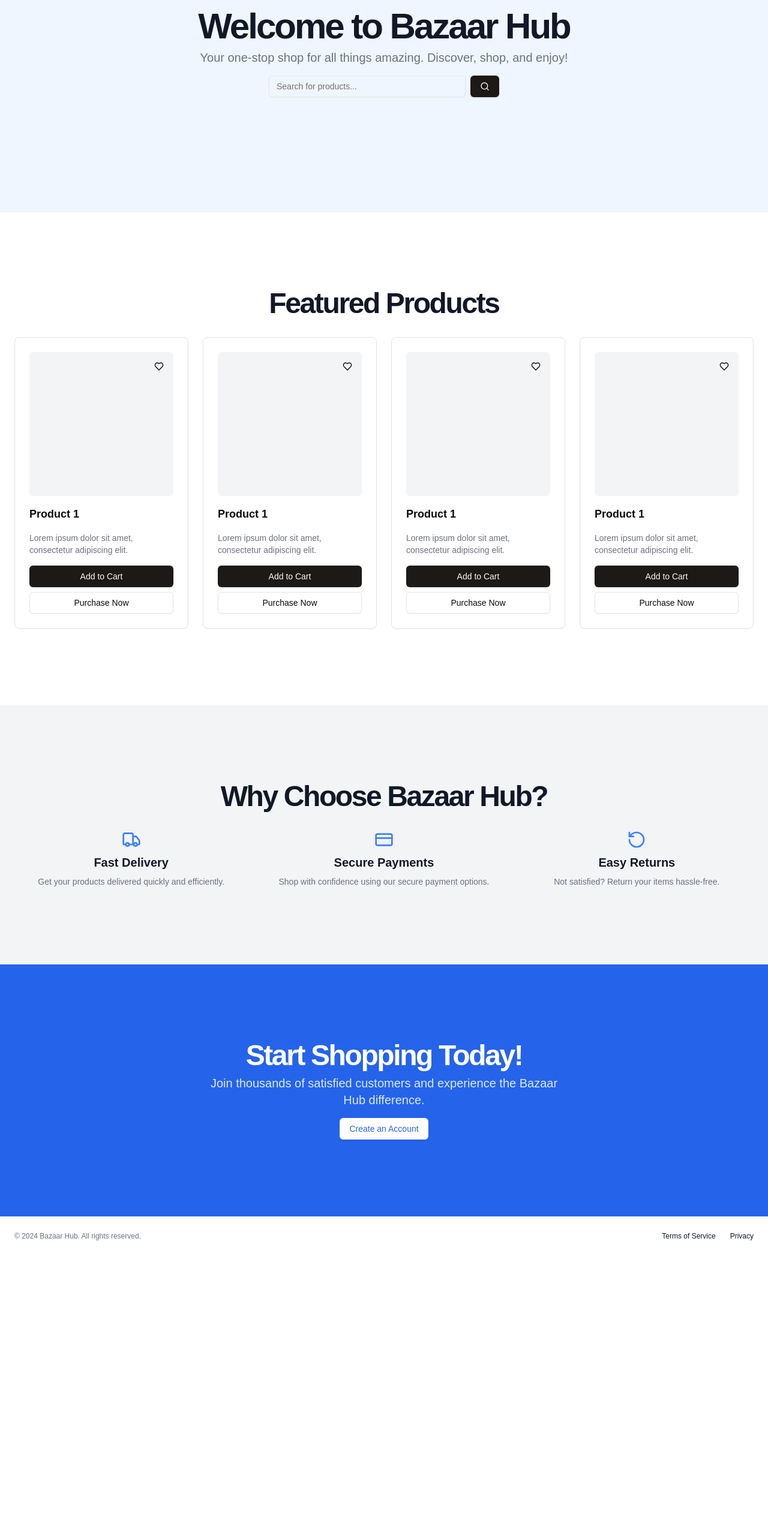
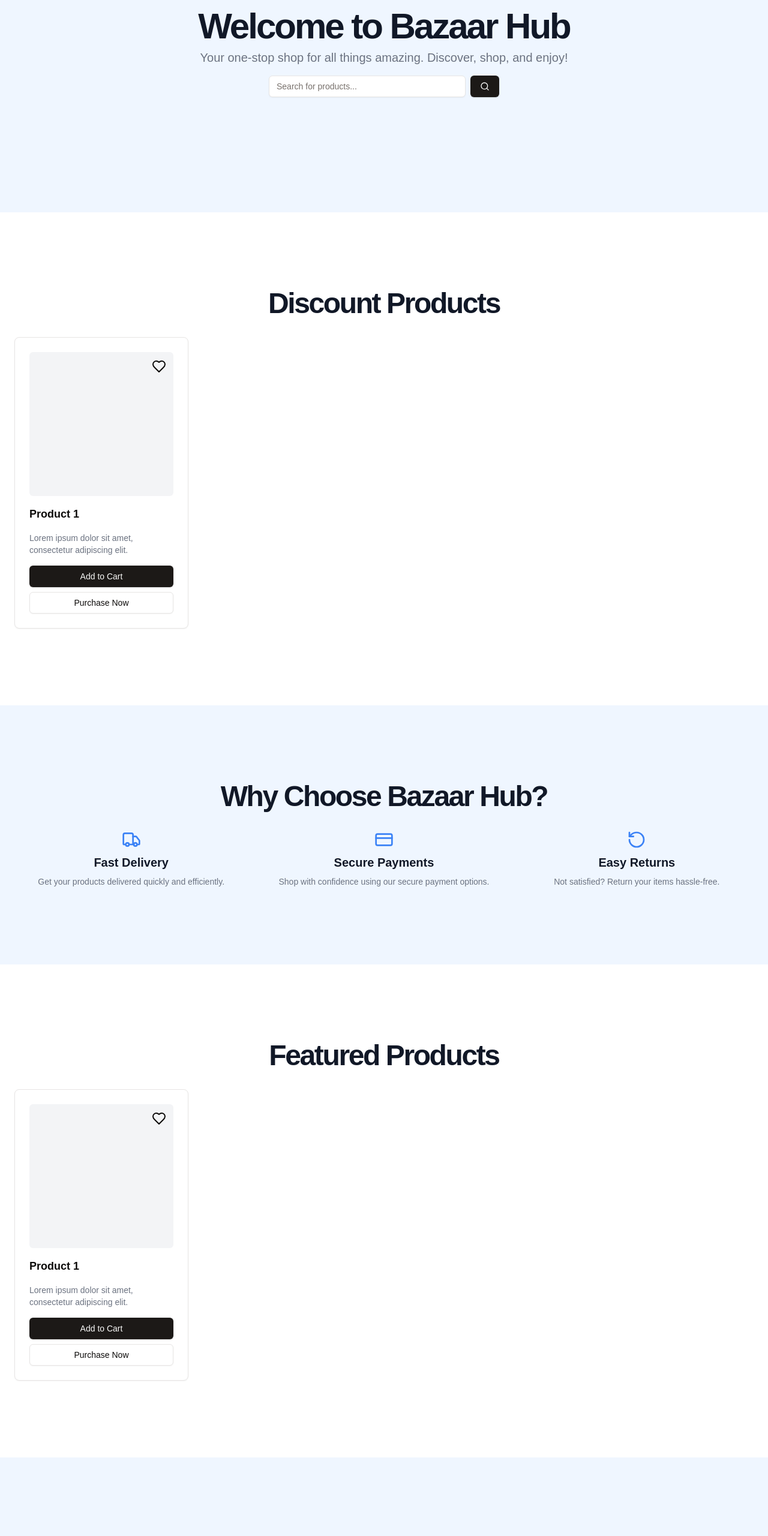
Before and after one commit to Sujal-Gaha/mern-app, a Next.js app in the folder frontend/: page / in a window 1280 px wide. Shown: the part 234-2795 px from the top of the page at 60% size. Before the commit the page ends 2327 px from the top, so only its background shows below. Built offline with nearby package versions, Linux system fonts and the light colour scheme.

Commit message:
added dark mode

```diff
--- a/frontend/src/app/page.tsx
+++ b/frontend/src/app/page.tsx
@@ -1,15 +1,15 @@
 import { WelcomeComponent } from "@/components/welcome";
-import { useProductComponents } from "@/components/product-containter";
 import { Banner } from "@/components/banner";
 import { JoinRegister } from "@/components/join-register";
+import { ProductContainer } from "@/components/product-containter";
 
 export default function Home() {
-  const { ProductContainerComponent } = useProductComponents();
   return (
     <main className="flex-1">
       <WelcomeComponent />
-      {ProductContainerComponent}
+      <ProductContainer container_title="Discount Products" data={["data1"]} />
       <Banner />
+      <ProductContainer container_title="Featured Products" data={["asdl"]} />
       <JoinRegister />
     </main>
   );
--- a/frontend/src/components/banner.tsx
+++ b/frontend/src/components/banner.tsx
@@ -1,9 +1,8 @@
 import { CreditCard, RotateCcw, Truck } from "lucide-react";
-import React from "react";
 
 export const Banner = () => {
   return (
-    <section className="w-full py-12 md:py-24 lg:py-32 bg-gray-100 flex items-center justify-center">
+    <section className="w-full py-12 md:py-24 lg:py-32 bg-light dark:bg-dark flex items-center justify-center">
       <div className="container px-4 md:px-6">
         <h2 className="text-3xl font-bold tracking-tighter sm:text-5xl text-center mb-8">
           Why Choose Bazaar Hub?
--- a/frontend/src/components/join-register.tsx
+++ b/frontend/src/components/join-register.tsx
@@ -4,14 +4,14 @@ import { Button } from "./ui/button";
 export const JoinRegister = () => {
   const { registerPath } = getAppsPath();
   return (
-    <section className="w-full py-12 md:py-24 lg:py-32 bg-blue-600 text-white flex justify-center items-center">
+    <section className="w-full py-12 md:py-24 lg:py-32 bg-light dark:bg-dark flex justify-center items-center">
       <div className="container px-4 md:px-6">
         <div className="flex flex-col items-center space-y-4 text-center">
           <div className="space-y-2">
-            <h2 className="text-3xl font-bold tracking-tighter sm:text-4xl md:text-5xl">
+            <h2 className="text-3xl font-bold tracking-tighter sm:text-4xl md:text-5xl text-dark">
               Start Shopping Today!
             </h2>
-            <p className="mx-auto max-w-[600px] text-blue-100 md:text-xl">
+            <p className="mx-auto max-w-[600px] text-gray-500 md:text-xl">
               Join thousands of satisfied customers and experience the Bazaar
               Hub difference.
             </p>
--- a/frontend/src/components/navbar.tsx
+++ b/frontend/src/components/navbar.tsx
@@ -29,7 +29,7 @@ export const Navbar = () => {
 
   if (pathName !== loginPath && pathName !== registerPath) {
     return (
-      <header className="px-4 lg:px-6 h-14 flex items-center border-b border-gray-200 dark:border-gray-700 dark:bg-[#020300]">
+      <header className="px-4 lg:px-6 h-14 flex items-center border-b border-gray-200 dark:border-gray-700 bg-white dark:bg-dark sticky top-0 z-50">
         <Link className="flex items-center justify-center" href="#">
           <AppLogo size="xs" mode={darkMode ? "dark" : "light"} />
         </Link>
--- a/frontend/src/components/product-containter.tsx
+++ b/frontend/src/components/product-containter.tsx
@@ -1,22 +1,22 @@
 import { Button } from "./ui/button";
 import { Heart } from "lucide-react";
 
-const ProductCard = () => {
+export const ProductCard = () => {
   return (
-    <div className="rounded-lg border bg-card text-card-foreground shadow-sm dark:bg-gray-700 dark:border-gray-600">
+    <div className="rounded-lg border bg-card text-card-foreground shadow-sm dark:bg-red-300 dark:border-gray-600">
       <div className="p-6 space-y-4">
-        <div className="relative aspect-square bg-gray-100 dark:bg-gray-600 rounded-md">
+        <div className="relative aspect-square bg-gray-100 dark:bg-white rounded-md">
           <Button
             variant="ghost"
             size="icon"
             className="absolute top-2 right-2 h-8 w-8 rounded-full"
             aria-label="Add to wishlist"
           >
-            <Heart className="h-4 w-4" />
+            <Heart className="h-6 w-6 dark:text-black" />
           </Button>
         </div>
         <h3 className="text-lg font-bold">Product 1</h3>
-        <p className="text-sm text-gray-500 dark:text-gray-400">
+        <p className="text-sm text-gray-500 dark:text-white">
           Lorem ipsum dolor sit amet, consectetur adipiscing elit.
         </p>
         <div className="flex flex-col space-y-2">
@@ -30,15 +30,21 @@ const ProductCard = () => {
   );
 };
 
-const ProductContainer = () => {
+export const ProductContainer = ({
+  container_title,
+  data,
+}: {
+  container_title: string;
+  data: string[];
+}) => {
   return (
-    <section className="w-full py-12 md:py-24 lg:py-32 bg-white dark:bg-[#364652] flex items-center justify-center">
+    <section className="w-full py-12 md:py-24 lg:py-32 bg-white dark:bg-dark flex items-center justify-center">
       <div className="container px-4 md:px-6">
         <h2 className="text-3xl font-bold tracking-tighter sm:text-5xl text-center mb-8">
-          Featured Products
+          {container_title}
         </h2>
         <div className="grid grid-cols-1 sm:grid-cols-2 md:grid-cols-3 lg:grid-cols-4 gap-6">
-          {[1, 2, 3, 4].map((item) => {
+          {data.map((item) => {
             return <ProductCard key={item} />;
           })}
         </div>
@@ -46,10 +52,3 @@ const ProductContainer = () => {
     </section>
   );
 };
-
-export const useProductComponents = () => {
-  return {
-    ProductContainerComponent: <ProductContainer />,
-    ProductCardComponent: <ProductCard />,
-  };
-};
--- a/frontend/src/components/welcome.tsx
+++ b/frontend/src/components/welcome.tsx
@@ -4,7 +4,7 @@ import { Search } from "lucide-react";
 
 export const WelcomeComponent = () => {
   return (
-    <section className="w-full py-12 md:py-24 lg:py-32 xl:py-48 bg-blue-50 dark:bg-black flex items-center justify-center">
+    <section className="w-full py-12 md:py-24 lg:py-32 xl:py-48 bg-light dark:bg-dark flex items-center justify-center">
       <div className="container px-4 md:px-6">
         <div className="flex flex-col items-center space-y-4 text-center">
           <div className="space-y-2">
@@ -19,7 +19,7 @@ export const WelcomeComponent = () => {
           <div className="w-full max-w-sm space-y-2">
             <form className="flex space-x-2">
               <Input
-                className="flex-1"
+                className="flex-1 bg-white"
                 placeholder="Search for products..."
                 type="search"
               />
--- a/frontend/tailwind.config.ts
+++ b/frontend/tailwind.config.ts
@@ -10,53 +10,55 @@ const config: Config = {
   theme: {
     extend: {
       colors: {
-  			background: 'hsl(var(--background))',
-  			foreground: 'hsl(var(--foreground))',
+        background: "hsl(var(--background))",
+        foreground: "hsl(var(--foreground))",
         card: {
-  				DEFAULT: 'hsl(var(--card))',
-  				foreground: 'hsl(var(--card-foreground))'
+          DEFAULT: "hsl(var(--card))",
+          foreground: "hsl(var(--card-foreground))",
         },
         popover: {
-  				DEFAULT: 'hsl(var(--popover))',
-  				foreground: 'hsl(var(--popover-foreground))'
+          DEFAULT: "hsl(var(--popover))",
+          foreground: "hsl(var(--popover-foreground))",
         },
         primary: {
-  				DEFAULT: 'hsl(var(--primary))',
-  				foreground: 'hsl(var(--primary-foreground))'
+          DEFAULT: "hsl(var(--primary))",
+          foreground: "hsl(var(--primary-foreground))",
         },
         secondary: {
-  				DEFAULT: 'hsl(var(--secondary))',
-  				foreground: 'hsl(var(--secondary-foreground))'
+          DEFAULT: "hsl(var(--secondary))",
+          foreground: "hsl(var(--secondary-foreground))",
         },
         muted: {
-  				DEFAULT: 'hsl(var(--muted))',
-  				foreground: 'hsl(var(--muted-foreground))'
+          DEFAULT: "hsl(var(--muted))",
+          foreground: "hsl(var(--muted-foreground))",
         },
         accent: {
-  				DEFAULT: 'hsl(var(--accent))',
-  				foreground: 'hsl(var(--accent-foreground))'
+          DEFAULT: "hsl(var(--accent))",
+          foreground: "hsl(var(--accent-foreground))",
         },
         destructive: {
-  				DEFAULT: 'hsl(var(--destructive))',
-  				foreground: 'hsl(var(--destructive-foreground))'
+          DEFAULT: "hsl(var(--destructive))",
+          foreground: "hsl(var(--destructive-foreground))",
         },
-  			border: 'hsl(var(--border))',
-  			input: 'hsl(var(--input))',
-  			ring: 'hsl(var(--ring))',
+        border: "hsl(var(--border))",
+        input: "hsl(var(--input))",
+        ring: "hsl(var(--ring))",
         chart: {
-  				'1': 'hsl(var(--chart-1))',
-  				'2': 'hsl(var(--chart-2))',
-  				'3': 'hsl(var(--chart-3))',
-  				'4': 'hsl(var(--chart-4))',
-  				'5': 'hsl(var(--chart-5))'
-  			}
+          "1": "hsl(var(--chart-1))",
+          "2": "hsl(var(--chart-2))",
+          "3": "hsl(var(--chart-3))",
+          "4": "hsl(var(--chart-4))",
+          "5": "hsl(var(--chart-5))",
+        },
+        light: "#eff6ff",
+        dark: "#020300",
       },
       borderRadius: {
-  			lg: 'var(--radius)',
-  			md: 'calc(var(--radius) - 2px)',
-  			sm: 'calc(var(--radius) - 4px)'
-  		}
-  	}
+        lg: "var(--radius)",
+        md: "calc(var(--radius) - 2px)",
+        sm: "calc(var(--radius) - 4px)",
+      },
+    },
   },
   plugins: [require("tailwindcss-animate")],
 };
```
Lines whose indentation alone changed are shown as unchanged.
